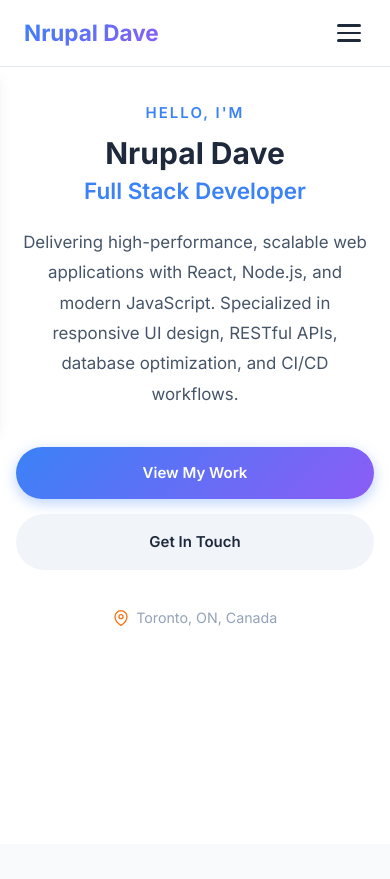
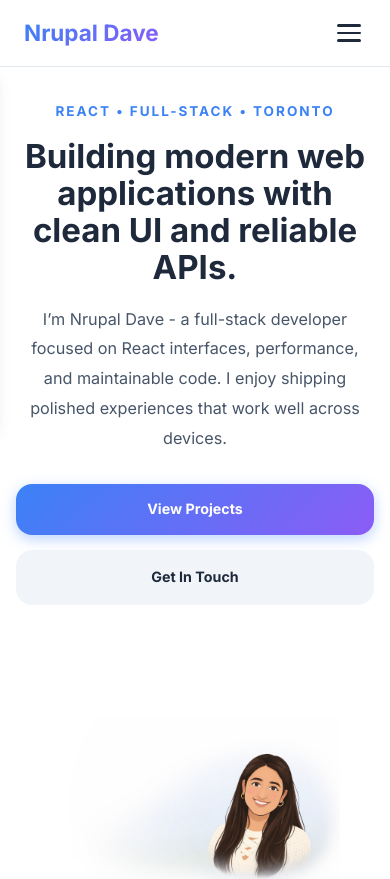
Before and after one commit to DaveNrupal/my-portfolio, a React (Vite) app: page / in a window 390 px wide. Shown: the top 879 px of the page. Built offline with nearby package versions, Linux system fonts and the light colour scheme.

Commit message:
Fix Hero Section

```diff
--- a/src/App.css
+++ b/src/App.css
@@ -114,109 +114,189 @@ main {
 /* ============================================
    HERO SECTION
    ============================================ */
-
 .hero {
   min-height: 100vh;
-  display: flex;
+  display: grid;
+
+  /* KEY CHANGE: give image a slightly smaller column so it looks bigger */
+  grid-template-columns: 1fr 460px;
+
   align-items: center;
-  justify-content: space-between;
-  padding: 140px 24px 100px;
+  padding: 140px 24px 120px;
   max-width: 1140px;
   margin: 0 auto;
-  gap: 4rem;
+  column-gap: 2.25rem;
+}
+/* KEY: keep text column narrower for better line breaks */
+.hero-content {
+  max-width: 500px;
 }
 
-.hero-content {
-  max-width: 560px;
+.hero-kicker {
+  font-size: 0.9rem;
+  color: var(--primary-color);
+  font-weight: 700;
+  letter-spacing: 2px;
+  text-transform: uppercase;
+  margin-bottom: 1rem;
 }
 
-.hero-greeting {
-  font-size: 1rem;
-  color: var(--primary-color);
-  font-weight: 600;
-  margin-bottom: 0.75rem;
-  text-transform: uppercase;
-  letter-spacing: 2px;
-}
-
-.hero-name {
-  font-size: 3.5rem;
-  font-weight: 800;
-  margin-bottom: 0.5rem;
+/* Strong but not “giant name” */
+.hero-title {
+  font-size: clamp(2.2rem, 4vw, 3.2rem);
+  font-weight: 850;
   color: var(--text-primary);
-  line-height: 1.1;
-}
-
-.hero-role {
-  font-size: 1.75rem;
-  color: var(--primary-color);
-  font-weight: 600;
-  margin-bottom: 1.5rem;
+  line-height: 1.12;
+  margin-bottom: 1.25rem;
 }
 
 .hero-description {
-  font-size: 1.125rem;
+  font-size: 1.08rem;
   color: var(--text-secondary);
-  margin-bottom: 2.5rem;
-  line-height: 1.8;
+  line-height: 1.85;
+  margin-bottom: 2rem;
 }
 
+/* Buttons (keep your theme) */
 .hero-buttons {
   display: flex;
   gap: 1rem;
-  margin-bottom: 2.5rem;
+  margin-bottom: 2.2rem;
   flex-wrap: wrap;
 }
 
+.hero-buttons .btn {
+  padding: 14px 26px;
+  font-size: 0.95rem;
+  font-weight: 700;
+  border-radius: var(--radius-lg);
+}
+
+/* Location */
 .hero-location {
-  display: flex;
+  display: inline-flex;
   align-items: center;
-  gap: 0.5rem;
+  gap: 0.6rem;
   color: var(--text-muted);
   font-size: 0.95rem;
 }
 
-.hero-location svg {
-  color: var(--accent-orange);
+/* Right side alignment (so it matches headline height) */
+.hero-visual {
+  display: flex;
+  align-items: center;
+  justify-content: flex-end;
 }
 
-.hero-visual {
-  flex-shrink: 0;
+.hero-blend-avatar {
+  width: 460px;      /* match column width */
+  max-width: 100%;
+  height: auto;
+  display: block;
+
+  /* IMPORTANT: PNG has extra canvas, so scale it up */
+  transform: translateY(-50px) scale(1.35);
+  transform-origin: center;
+
+  /* blend mask */
+  mask-image: radial-gradient(
+    circle at 58% 45%,
+    rgba(0,0,0,1) 58%,
+    rgba(0,0,0,0.85) 68%,
+    rgba(0,0,0,0.35) 78%,
+    rgba(0,0,0,0) 88%
+  );
+  -webkit-mask-image: radial-gradient(
+    circle at 58% 45%,
+    rgba(0,0,0,1) 58%,
+    rgba(0,0,0,0.85) 68%,
+    rgba(0,0,0,0.35) 78%,
+    rgba(0,0,0,0) 88%
+  );
+
+  opacity: 0.97;
+}
+/* =========================
+   Responsive
+========================= */
+@media (max-width: 992px) {
+  .hero {
+    grid-template-columns: 1fr;
+    text-align: center;
+  }
+
+  .hero-visual {
+    justify-content: center;
+    margin-top: 2.25rem;
+  }
+
+  .hero-blend-avatar {
+    width: 360px;
+    transform: none;      /* keep clean on mobile */
+  }
+
+  .hero-content {
+    max-width: 640px;
+  }
 }
 
-.code-block {
-  background: var(--text-primary);
-  border-radius: var(--radius-xl);
-  overflow: hidden;
-  box-shadow: var(--shadow-xl);
-  min-width: 340px;
+@media (max-width: 768px) {
+  .hero {
+    grid-template-columns: 1fr;
+    text-align: center;
+    align-items: start;
+  }
+
+  .hero-content {
+    padding-top: 0;
+    margin: 0 auto;
+  }
+
+  .hero-description {
+    margin-left: auto;
+    margin-right: auto;
+  }
+
+  .hero-tags {
+    justify-content: center;
+  }
+
+  .hero-buttons {
+    justify-content: center;
+  }
+
+  .hero-location {
+    justify-content: center;
+  }
+
+  .hero-visual {
+    justify-content: center;
+    margin-top: 2.25rem;
+    padding-top: 0;
+  }
+
+  .hero-blend-avatar {
+    width: min(380px, 100%);
+    transform: none;
+  }
 }
 
-.code-header {
-  padding: 14px 18px;
-  background: #334155;
-  display: flex;
-  gap: 8px;
+@media (max-width: 480px) {
+  .hero-buttons {
+    flex-direction: column;
+    align-items: stretch;
+  }
+
+  .hero-buttons .btn {
+    width: 100%;
+    text-align: center;
+  }
+
+  .hero-blend-avatar {
+    width: 290px;
+  }
 }
 
-.dot {
-  width: 12px;
-  height: 12px;
-  border-radius: 50%;
-}
-
-.dot.red { background: #ef4444; }
-.dot.yellow { background: #eab308; }
-.dot.green { background: #22c55e; }
-
-.code-content {
-  padding: 24px;
-  font-family: 'Monaco', 'Menlo', 'Ubuntu Mono', monospace;
-  font-size: 0.875rem;
-  color: #e2e8f0;
-  line-height: 1.7;
-  white-space: pre-wrap;
-}
 
 /* ============================================
    ABOUT SECTION
--- a/src/components/Hero.jsx
+++ b/src/components/Hero.jsx
@@ -2,26 +2,38 @@ function Hero() {
   return (
     <section id="home" className="hero">
       <div className="hero-content">
-        <p className="hero-greeting">Hello, I'm</p>
-        <h1 className="hero-name">Nrupal Dave</h1>
-        <h2 className="hero-role">Full Stack Developer</h2>
+        <p className="hero-kicker">React • Full-Stack • Toronto</p>
+
+        <h1 className="hero-title">
+          Building modern web applications with clean UI and reliable APIs.
+        </h1>
+
         <p className="hero-description">
-           Delivering high-performance, scalable web applications with React, Node.js, and modern JavaScript. Specialized in responsive UI design, RESTful APIs, database optimization, and CI/CD workflows.
+          I’m Nrupal Dave - a full-stack developer focused on React interfaces,
+          performance, and maintainable code. I enjoy shipping polished
+          experiences that work well across devices.
         </p>
+
         <div className="hero-buttons">
-          <a href="#projects" className="btn btn-primary">View My Work</a>
-          <a href="#contact" className="btn btn-secondary">Get In Touch</a>
-        </div>
-        <div className="hero-location">
-          <svg xmlns="http://www.w3.org/2000/svg" width="16" height="16" viewBox="0 0 24 24" fill="none" stroke="currentColor" strokeWidth="2" strokeLinecap="round" strokeLinejoin="round">
-            <path d="M21 10c0 7-9 13-9 13s-9-6-9-13a9 9 0 0 1 18 0z"></path>
-            <circle cx="12" cy="10" r="3"></circle>
-          </svg>
-          <span>Toronto, ON, Canada</span>
+          <a href="#projects" className="btn btn-primary">
+            View Projects
+          </a>
+          <a href="#contact" className="btn btn-secondary">
+            Get In Touch
+          </a>
         </div>
       </div>
+
+      {/* RIGHT CONTENT – AVATAR */}
+      <div className="hero-visual">
+        <img
+          src="avatar2.png"
+          alt="Illustrated portrait of Nrupal Dave"
+          className="hero-blend-avatar"
+        />
+      </div>
     </section>
-  )
+  );
 }
 
-export default Hero
+export default Hero;
--- a/src/components/Skills.jsx
+++ b/src/components/Skills.jsx
@@ -6,19 +6,18 @@ function Skills() {
         { name: "React.js"},
         { name: "TypeScript"},
         { name: "JavaScript (ES6+)"},
-        { name: "HTML5"},
-        { name: "CSS3"},
-        { name: "Redux"},
+        { name: "Redux / Mobex"},
         { name: "Next.js"},
-        { name: "Tailwind CSS"}
+        { name: "PHP"},
       ]
     },
     {
       title: "Backend",
       skills: [
         { name: "Node.js"},
+        { name: "Python"},
         { name: "Express.js"},
-        { name: "RESTful APIs"},
+        { name: "RESTful & GraphQL APIs"},
         { name: "MongoDB"},
         { name: "PostgreSQL"}
       ]
@@ -28,6 +27,8 @@ function Skills() {
       skills: [
         { name: "Git & GitHub"},
         { name: "Webpack"},
+        { name: "Netlify"},
+        { name: "Vite"},
         { name: "Jest"},
         { name: "React Testing Library"},
         { name: "Cypress"},
```
Also changed, not shown: public/avatar.png (added), public/avatar2.png (added).
